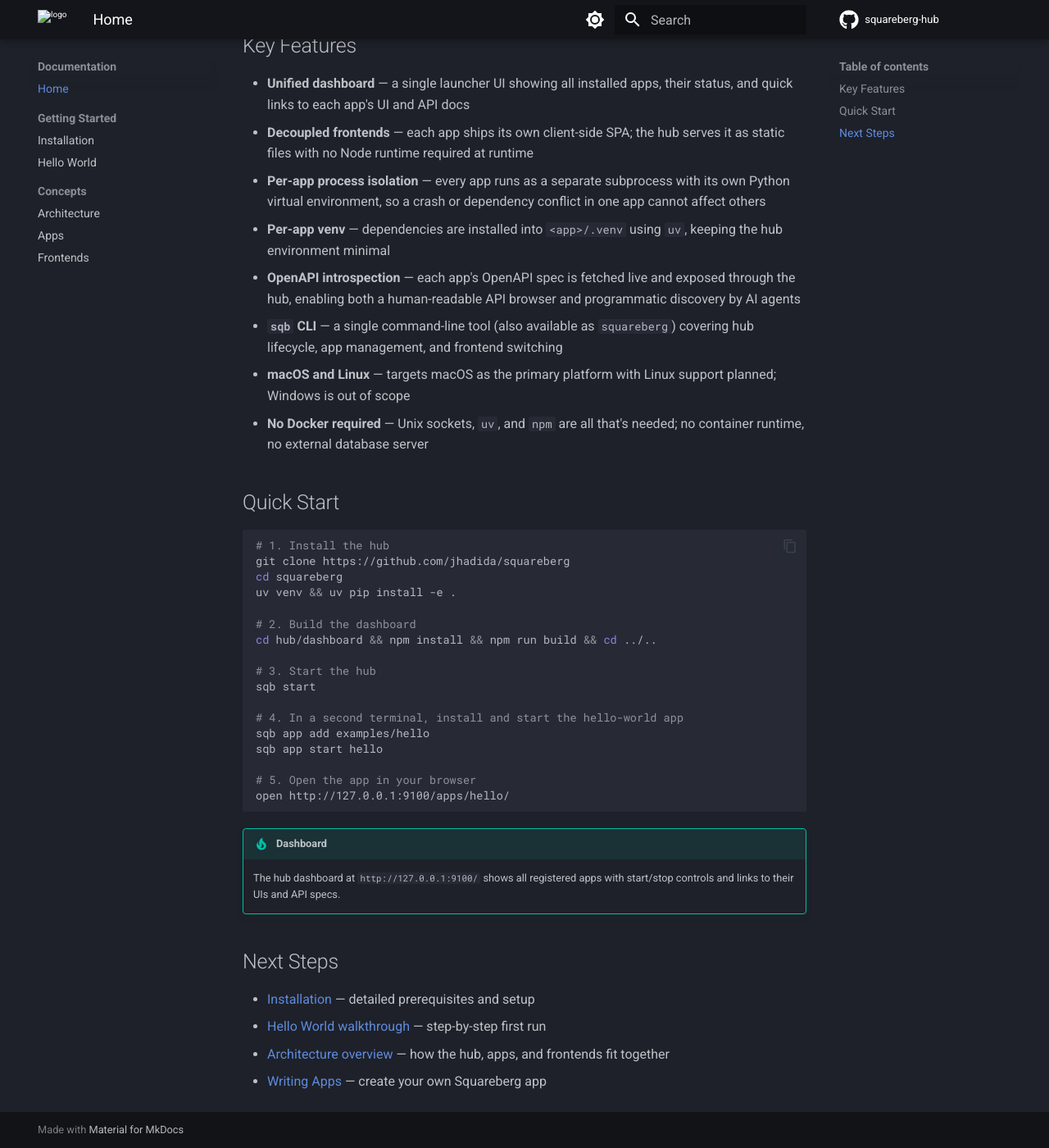
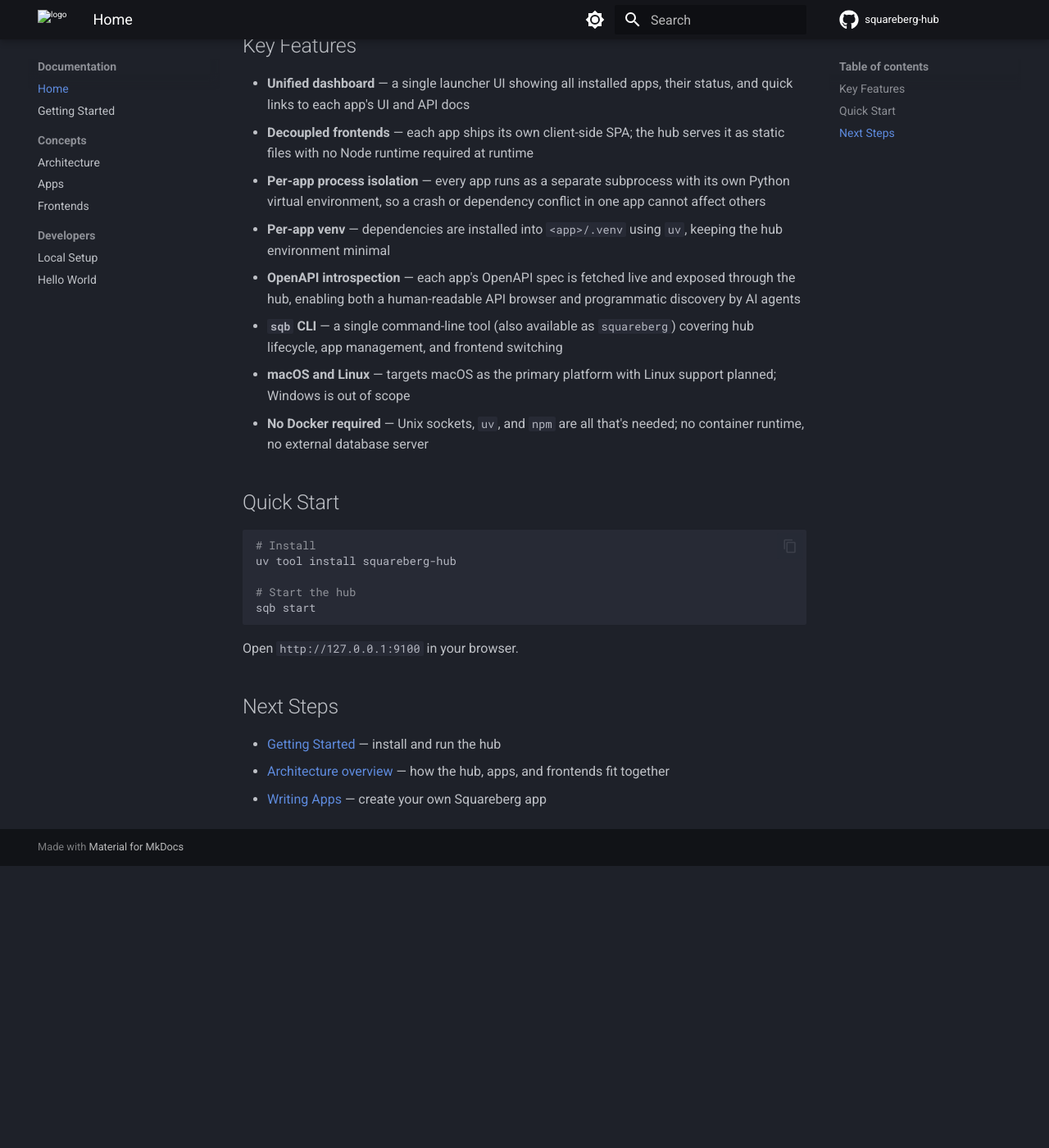
Before and after one commit to squareberg/squareberg-hub, an MkDocs documentation site: the page built from docs/index.md, in a window 1280 px wide and 1400 px high, scrolled down 450 px. Shown: the whole window at 82% size. Built offline with MkDocs 1.6.1 and Material for MkDocs 9.7.7, drawn with Linux system fonts in a browser that asks for light colours; comment, search, counter and statistics services are not loaded; after the commit the page ends 1506 px from its top, so only the background shows below that.

Commit message:
Restructure docs: user getting-started page, developer section

````diff
--- a/docs/index.md
+++ b/docs/index.md
@@ -18,31 +18,17 @@
 ## Quick Start
 
 ```bash
-# 1. Install the hub
-git clone https://github.com/jhadida/squareberg
-cd squareberg
-uv venv && uv pip install -e .
+# Install
+uv tool install squareberg-hub
 
-# 2. Build the dashboard
-cd hub/dashboard && npm install && npm run build && cd ../..
-
-# 3. Start the hub
+# Start the hub
 sqb start
-
-# 4. In a second terminal, install and start the hello-world app
-sqb app add examples/hello
-sqb app start hello
-
-# 5. Open the app in your browser
-open http://127.0.0.1:9100/apps/hello/
 ```
 
-!!! tip "Dashboard"
-    The hub dashboard at `http://127.0.0.1:9100/` shows all registered apps with start/stop controls and links to their UIs and API specs.
+Open `http://127.0.0.1:9100` in your browser.
 
 ## Next Steps
 
-- [Installation](getting-started/installation.md) — detailed prerequisites and setup
-- [Hello World walkthrough](getting-started/hello-world.md) — step-by-step first run
+- [Getting Started](getting-started.md) — install and run the hub
 - [Architecture overview](concepts/architecture.md) — how the hub, apps, and frontends fit together
 - [Writing Apps](guide/writing-apps.md) — create your own Squareberg app
--- a/mkdocs.yml
+++ b/mkdocs.yml
@@ -60,13 +60,14 @@
 nav:
   - Documentation:
     - Home: index.md
-    - Getting Started:
-      - Installation: getting-started/installation.md
-      - Hello World: getting-started/hello-world.md
+    - Getting Started: getting-started.md
     - Concepts:
       - Architecture: concepts/architecture.md
       - Apps: concepts/apps.md
       - Frontends: concepts/frontends.md
+    - Developers:
+      - Local Setup: developers/local-setup.md
+      - Hello World: developers/hello-world.md
   - Guide:
     - CLI Reference: guide/cli.md
     - Writing Apps: guide/writing-apps.md
````
Also changed, not shown: README.md (+5 -36 lines), docs/developers/hello-world.md (renamed from docs/getting-started/hello-world.md, +4 -1 lines), docs/developers/local-setup.md (added, +77 -0 lines), docs/getting-started.md (added, +61 -0 lines), docs/getting-started/installation.md (deleted, +0 -96 lines).
